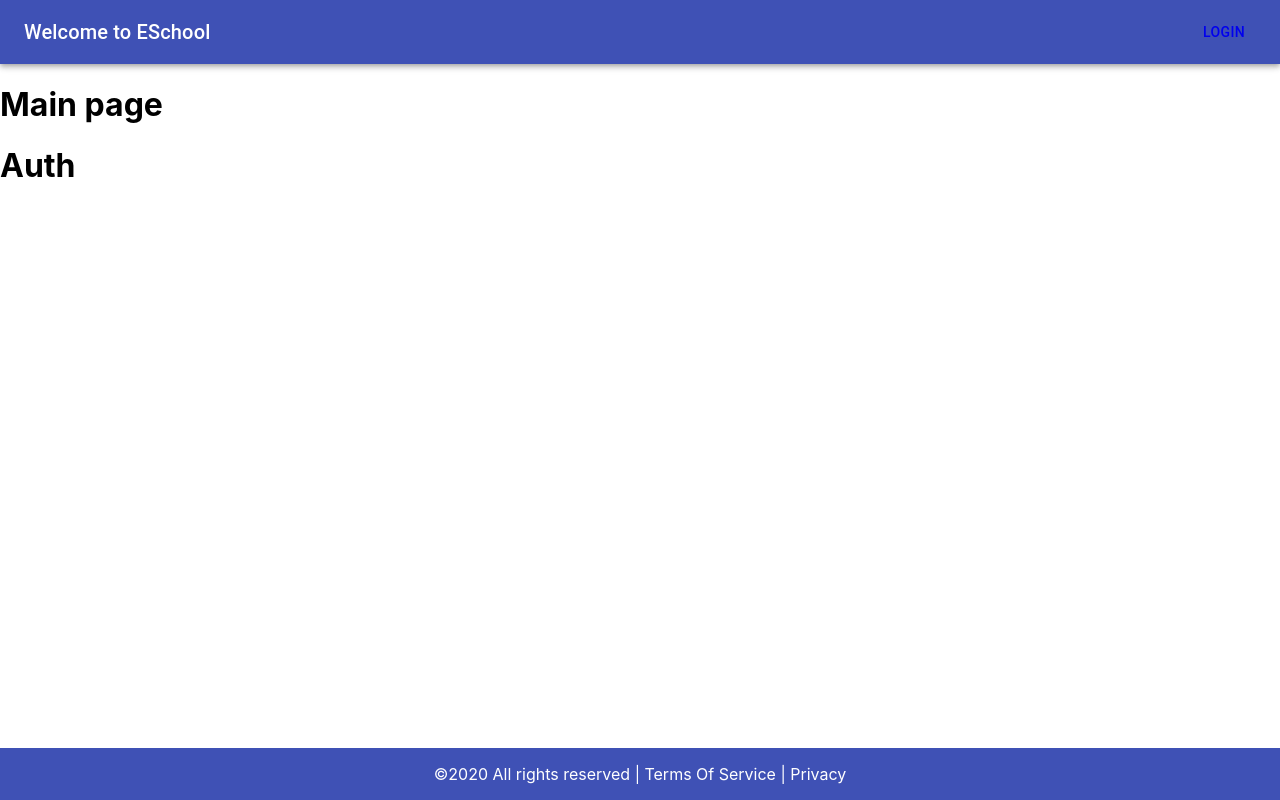
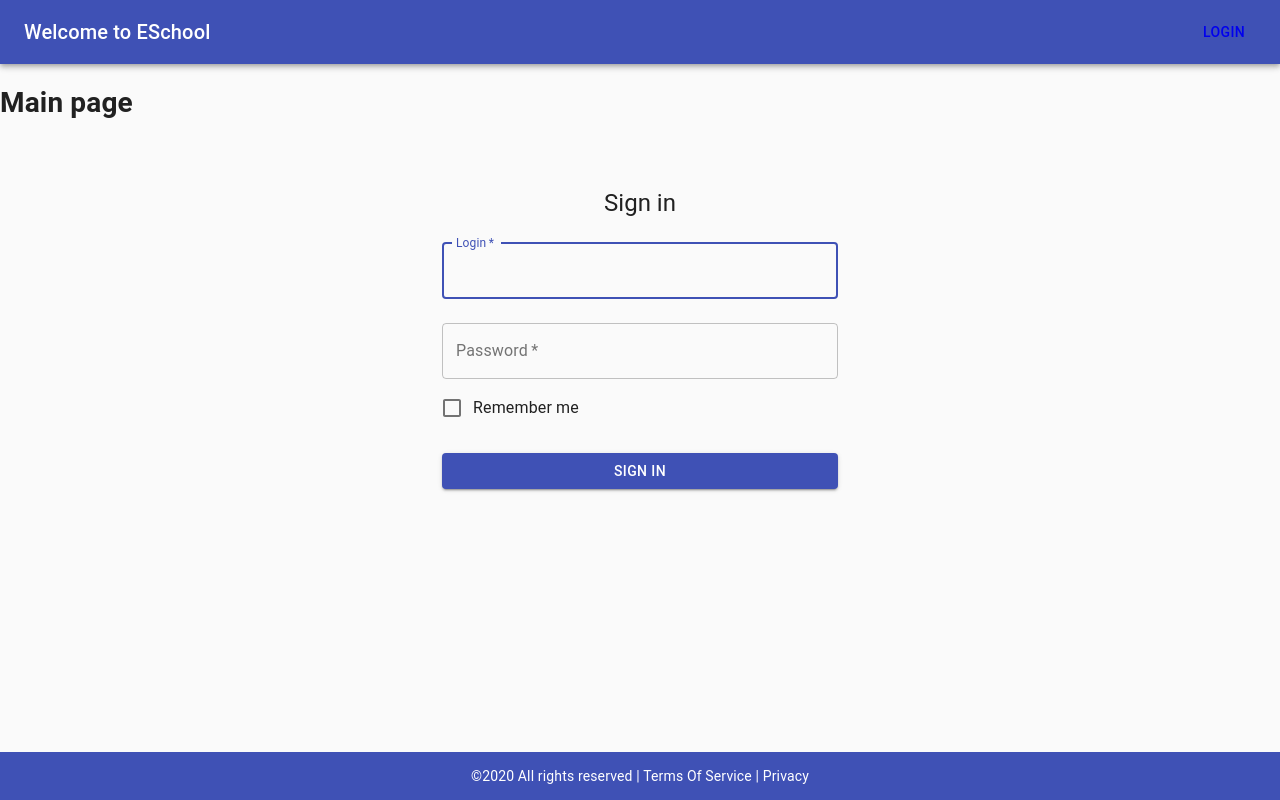
Before and after one commit to NickUkraine24/e_school, a React (Create React App) app: page /auth in a window 1280 px wide. Built offline with nearby package versions, Linux system fonts and the light colour scheme.

Commit message:
Added logic in Login.js and extracted useStyles from Login.js and Header.js into styles.js

```diff
--- a/src/components/Footer/Footer.js
+++ b/src/components/Footer/Footer.js
@@ -1,5 +1,5 @@
-import React from "react";
-import "./Footer.css";
+import React from 'react';
+import './Footer.css';
 
 const Footer = () => {
   return (
@@ -11,6 +11,6 @@
    </div>
 
   );
-}
+};
 
 export default Footer;
--- a/src/components/Header/Header.js
+++ b/src/components/Header/Header.js
@@ -1,22 +1,10 @@
 import React from 'react';
-import { makeStyles } from '@material-ui/core/styles';
 import AppBar from '@material-ui/core/AppBar';
 import Toolbar from '@material-ui/core/Toolbar';
 import Typography from '@material-ui/core/Typography';
 import Button from '@material-ui/core/Button';
 import {Link} from "react-router-dom";
-
-const useStyles = makeStyles((theme) => ({
-  root: {
-    flexGrow: 1,
-  },
-  menuButton: {
-    marginRight: theme.spacing(2),
-  },
-  title: {
-    flexGrow: 1,
-  },
-}));
+import useStyles from './styles';
 
 const Header = () => {
   const classes = useStyles();
--- /dev/null
+++ b/src/components/Header/styles.js
@@ -0,0 +1,15 @@
+import {makeStyles} from '@material-ui/core/styles';
+
+const useStyles = makeStyles((theme) => ({
+  root: {
+    flexGrow: 1,
+  },
+  menuButton: {
+    marginRight: theme.spacing(2),
+  },
+  title: {
+    flexGrow: 1,
+  },
+}));
+
+export default useStyles;
--- a/src/components/Login/Login.js
+++ b/src/components/Login/Login.js
@@ -1,10 +1,62 @@
 import React from 'react';
+import Button from '@material-ui/core/Button';
+import CssBaseline from '@material-ui/core/CssBaseline';
+import TextField from '@material-ui/core/TextField';
+import FormControlLabel from '@material-ui/core/FormControlLabel';
+import Checkbox from '@material-ui/core/Checkbox';
+import Typography from '@material-ui/core/Typography';
+import Container from '@material-ui/core/Container';
+import useStyles from './styles';
 
 const Login = () => {
+  const classes = useStyles();
+
   return (
-    <div>
-      <h1>Auth</h1>
-    </div>
+    <Container component="main" maxWidth="xs">
+      <CssBaseline />
+      <div className={classes.paper}>
+        <Typography component="h1" variant="h5">
+          Sign in
+        </Typography>
+        <form className={classes.form} noValidate>
+          <TextField
+            variant="outlined"
+            margin="normal"
+            required
+            fullWidth
+            id="login"
+            label="Login"
+            name="login"
+            autoComplete="login"
+            autoFocus
+          />
+          <TextField
+            variant="outlined"
+            margin="normal"
+            required
+            fullWidth
+            name="password"
+            label="Password"
+            type="password"
+            id="password"
+            autoComplete="current-password"
+          />
+          <FormControlLabel
+            control={<Checkbox value="remember" color="primary" />}
+            label="Remember me"
+          />
+          <Button
+            type="submit"
+            fullWidth
+            variant="contained"
+            color="primary"
+            className={classes.submit}
+          >
+            Sign In
+          </Button>
+        </form>
+      </div>
+    </Container>
   );
 };
 
--- /dev/null
+++ b/src/components/Login/styles.js
@@ -0,0 +1,19 @@
+import {makeStyles} from '@material-ui/core/styles';
+
+const useStyles = makeStyles((theme) => ({
+  paper: {
+    marginTop: theme.spacing(8),
+    display: 'flex',
+    flexDirection: 'column',
+    alignItems: 'center',
+  },
+  form: {
+    width: '100%',
+    marginTop: theme.spacing(1),
+  },
+  submit: {
+    margin: theme.spacing(3, 0, 2),
+  },
+}));
+
+export default useStyles;
```
